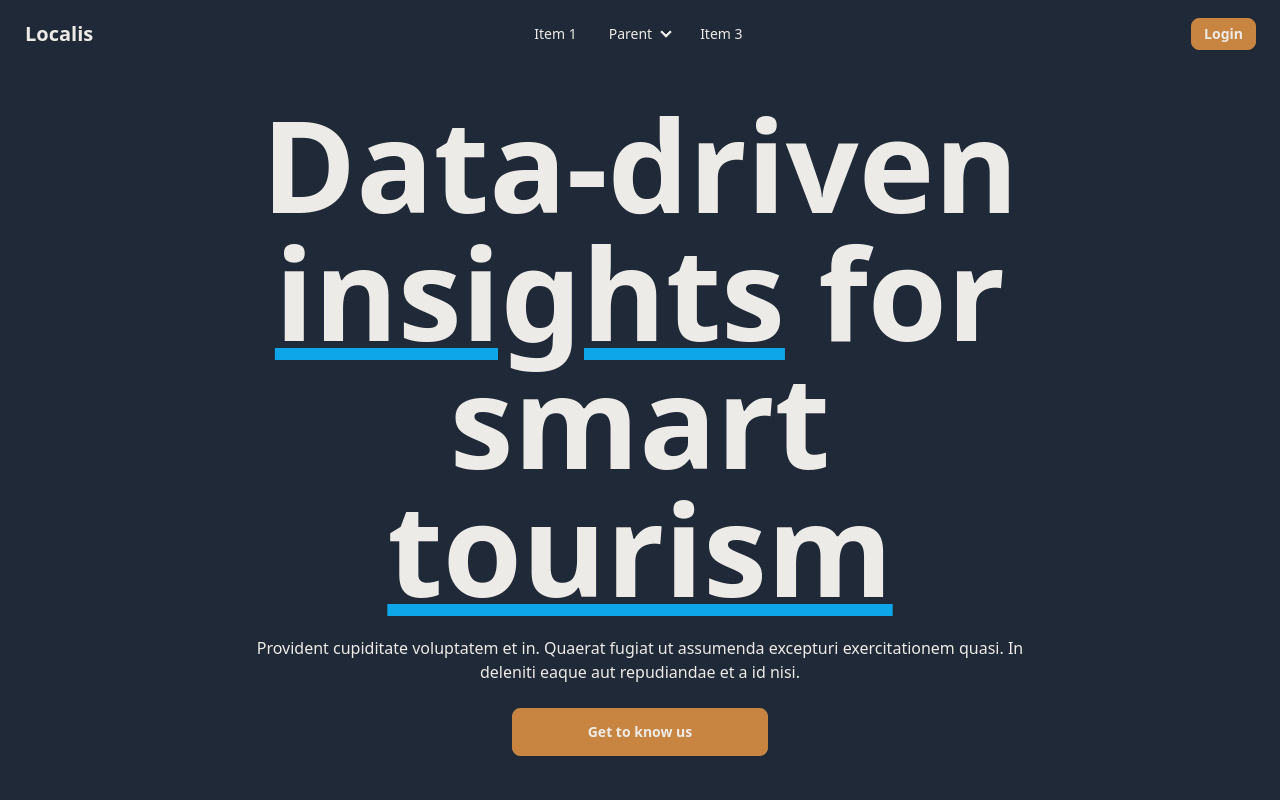
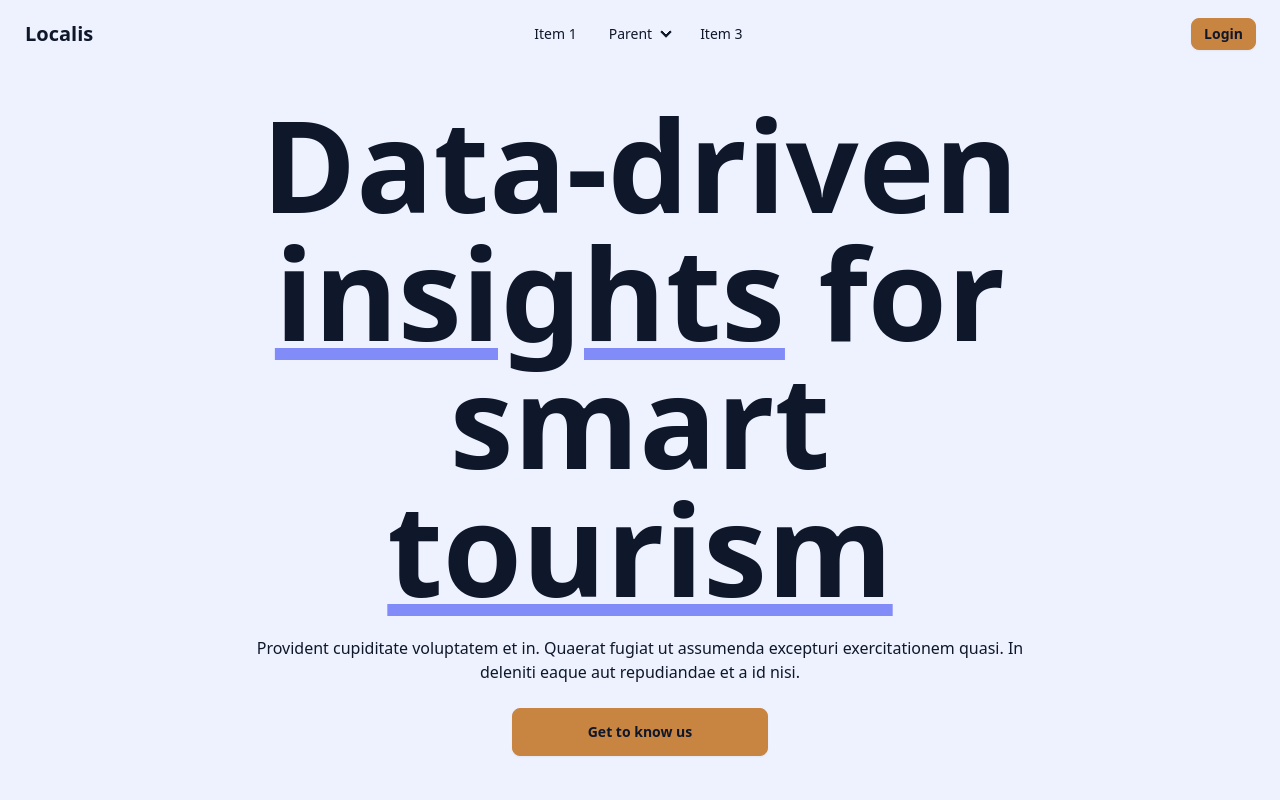
Before and after one commit to campbellm92/data-visualisation-capstone, a React (Vite) app in the folder client/: page / in a window 1280 px wide. Shown: the top 800 px of the page. Built offline with nearby package versions, Linux system fonts and the light colour scheme.

Commit message:
begin configuring other themes, dark theme

```diff
--- a/client/tailwind.config.js
+++ b/client/tailwind.config.js
@@ -9,20 +9,46 @@ export default {
   daisyui: {
     themes: [
       {
-        mytheme: {
+        noosa: {
           primary: "#c88441", // buttons
-          "primary-content": "#edebe7", // text
-          // secondary: "",
+          "primary-content": "#0f172a", // text
+          secondary: "#0ea5e9",
           // "secondary-content": "",
           // accent: "",
           // "accent-content": "",
-          "base-100": "#ffffff", // background
-          // "base-200": "#7a8e7c",
-          "base-200": "#0ea5e9",
-          // "base-300": "#173a2c",
-          // "base-300": "#0c4a6e",
-          // "base-300": "#111827",
-          "base-300": "#1f2937",
+          "base-100": "#4f46e5",
+          "base-200": "#818cf8",
+          "base-300": "#eef2ff",
+          info: "#237496",
+          success: "#289b6f",
+          warning: "#fccd5e",
+          error: "#f87979",
+        },
+      },
+      {
+        gold_coast: {},
+      },
+      {
+        whitsunday: {},
+      },
+      {
+        cairns: {},
+      },
+      {
+        dark: {
+          primary: "#c88441", // buttons
+          "primary-content": "#edebe7", // text
+          secondary: "#0ea5e9",
+          // "secondary-content": "",
+          // accent: "",
+          // "accent-content": "",
+          // "base-100": "#ffffff",
+          "base-100": "#374151",
+          // "base-200": "#374151",
+          "base-200": "#1f2937",
+          // "base-300": "#1f2937",
+          "base-300": "#111827",
+          // base 300 change to #111827?
 
           info: "#237496",
           success: "#289b6f",
```
